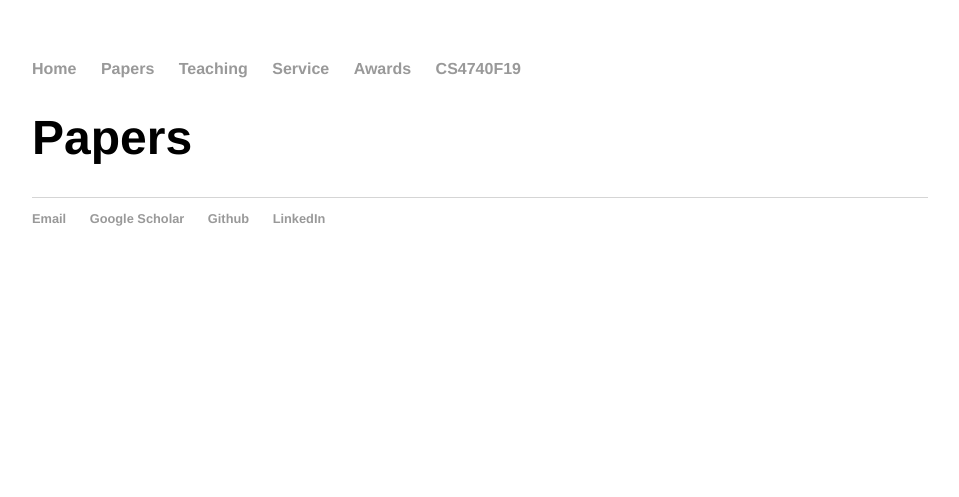
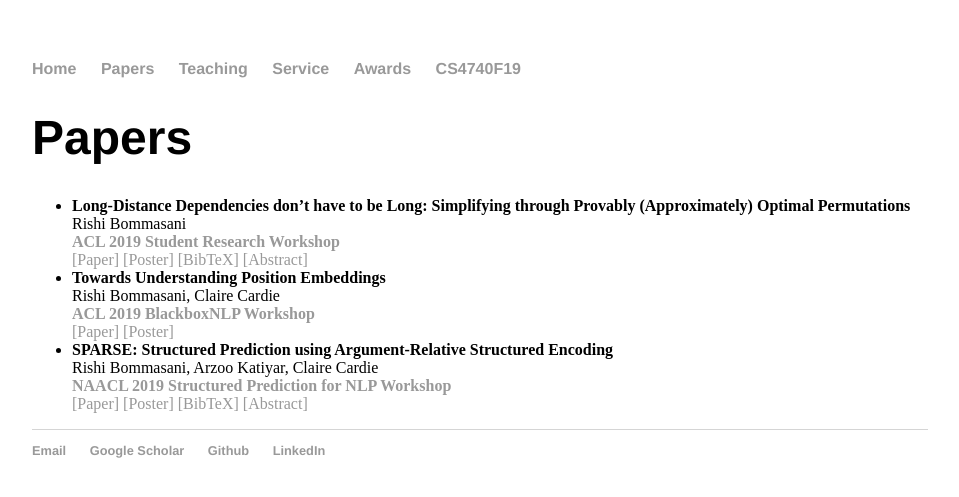
Before and after one commit to rishibommasani/rishibommasani.github.io, a Jekyll site: the page built from papers/index.html, in a window 1280 px wide. Shown: the top 497 px of the page, without its empty margins (160-1119 px from the left). Built offline with Jekyll 4.4.1, drawn with Linux system fonts in a browser that asks for light colours.

Commit message:
Publications + links

```diff
--- a/papers/index.html
+++ b/papers/index.html
@@ -3,3 +3,17 @@ layout: default
 title: Papers
 ---
 	<h1>{{ page.title }}</h1>
+	  <ul>
+          <li><b> Long-Distance Dependencies don’t have to be Long: Simplifying through Provably (Approximately) Optimal Permutations </b>
+		  <br> Rishi Bommasani
+		  <br> <b> <a href="https://sites.google.com/view/acl19studentresearchworkshop/">ACL 2019 Student Research Workshop</a> </b>
+		  <br> <a href="https://www.aclweb.org/anthology/P19-2012">[Paper]</a> <a href="https://drive.google.com/open?id=1SXICTLInnSvoDvLqphIUFxvGF-EV_Pwv">[Poster]</a> <a href="https://www.aclweb.org/anthology/papers/P/P19/P19-2012.bib">[BibTeX]</a> <a href="https://www.aclweb.org/anthology/P19-2012/">[Abstract]</a></li>
+	  <li><b> Towards Understanding Position Embeddings </b>
+		  <br> Rishi Bommasani, Claire Cardie
+		  <br> <b> <a href="https://blackboxnlp.github.io/">ACL 2019 BlackboxNLP Workshop</a> </b>
+		  <br> <a href="https://drive.google.com/open?id=0BybaqzQUkEY6ekZCRHpWUWx2UlBzVXNWSG1iZzVJYVRiZ2Mw">[Paper]</a> <a href="https://drive.google.com/open?id=1g258QFoLHir8QXvj68Ef9cX2NA8MCq0C">[Poster]</a></li>
+	  <li><b> SPARSE: Structured Prediction using Argument-Relative Structured Encoding </b>
+		  <br> Rishi Bommasani, Arzoo Katiyar, Claire Cardie
+		  <br> <b> <a href="http://structuredprediction.github.io/SPNLP19">NAACL 2019 Structured Prediction for NLP Workshop</a> </b>
+		  <br> <a href="https://www.aclweb.org/anthology/W19-1503">[Paper]</a> <a href="https://drive.google.com/open?id=0BwHpOd64l_vAM1BwcVM3RE52S2h6b214d0x4bERfYjNnMHhR">[Poster]</a> <a href="https://www.aclweb.org/anthology/papers/W/W19/W19-1503.bib">[BibTeX]</a> <a href="https://www.aclweb.org/anthology/W19-1503/">[Abstract]</a></li>
+	  </ul>
```
